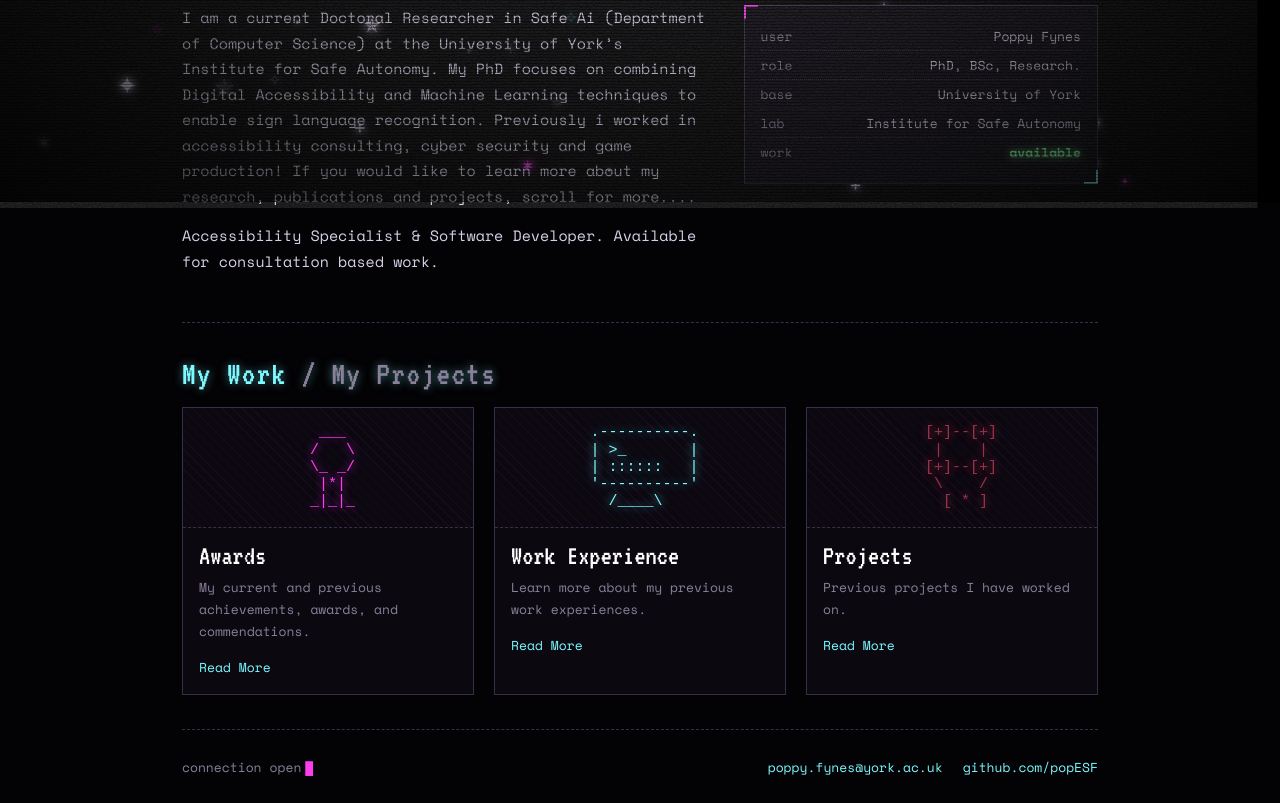
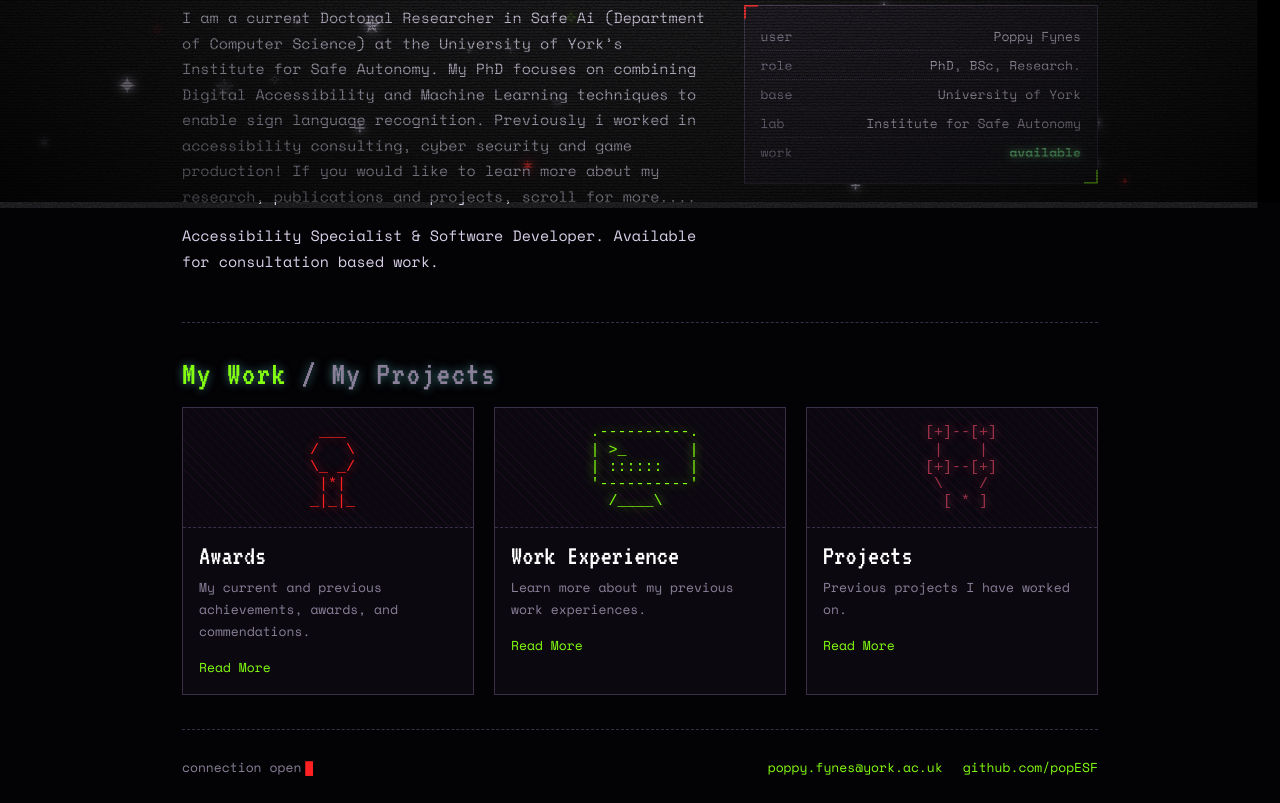
Before and after one commit to popESF/popESF.github.io, a plain HTML site: page index.html in a window 1280 px wide. Shown: the part 598-1401 px from the top of the page. Drawn offline with nearby package versions, Linux system fonts and the light colour scheme.

Commit message:
chnaging colour scheme

```diff
--- a/index.html
+++ b/index.html
@@ -13,7 +13,7 @@
 :root{
   color-scheme:dark;
   --void:#030204; --panel:#0b0810; --ink:#d8d0e8; --dim:#8a8099;
-  --pink:#ff3df0; --ice:#7df9ff; --rust:#9a3148;
+  --pink:#ff2121; --ice:#84ff10; --rust:#9a3148;
   --disp:"VT323","Courier New",monospace;
   --body:"Space Mono","Courier New",monospace;
   box-sizing:border-box;
```
